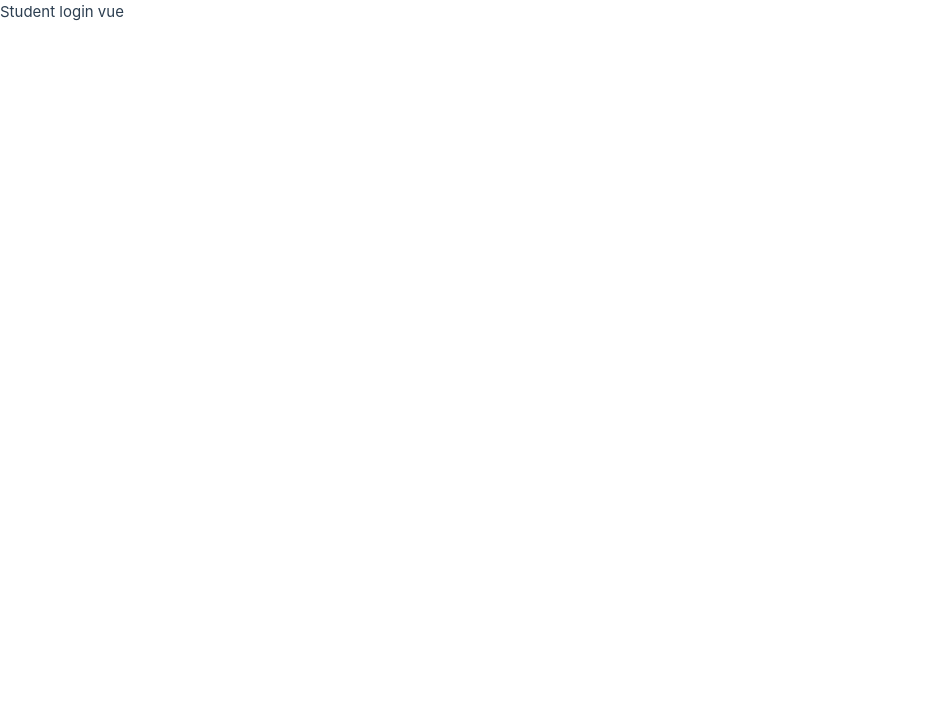
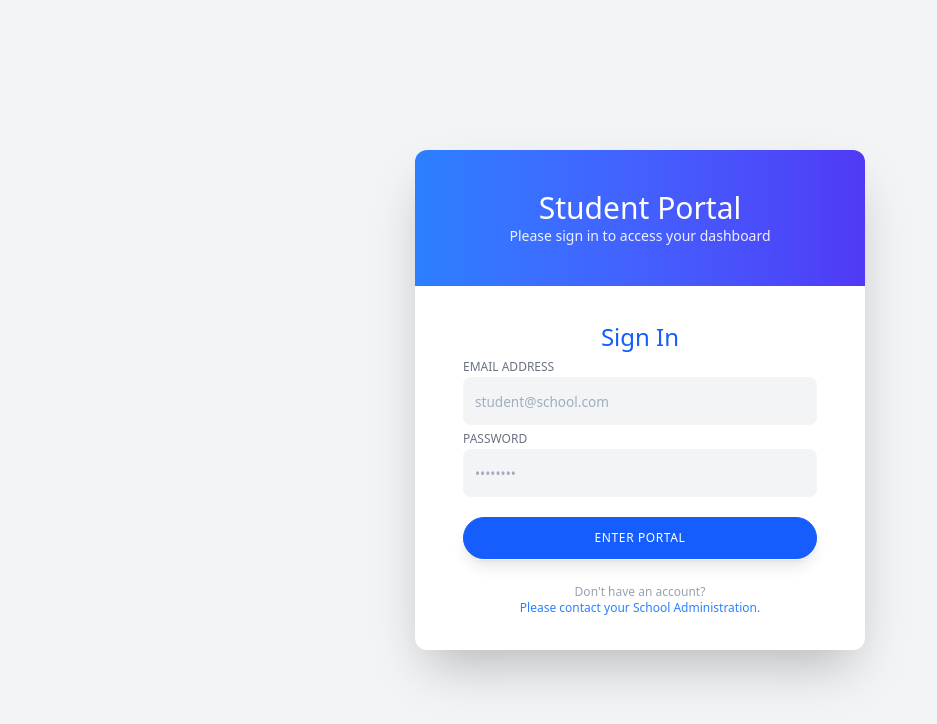
Before and after one commit to kimanijosephine/SchoolProject, a Vue app in the folder client/: page /student-auth in a window 1280 px wide. Shown: the top 724 px of the page, without its empty margins (0-937 px from the left). Built offline with nearby package versions, Linux system fonts and the light colour scheme.

Commit message:
added student login form
Co-authored-by: Arnold Kimani <arnoldqym@gmail.com>

```diff
--- /dev/null
+++ b/client/src/components/AuthPages/StudentLoginComponent.vue
@@ -0,0 +1,71 @@
+<template lang="html">
+  <div class="flex items-center justify-center min-h-screen bg-gray-100 font-sans">
+    <div
+      class="relative bg-white w-[450px] max-w-full min-h-[500px] rounded-xl shadow-2xl overflow-hidden flex flex-col">
+
+      <div class="bg-gradient-to-r from-blue-500 to-indigo-600 py-10 px-8 text-center text-white">
+        <h1 class="text-3xl font-bold">Student Portal</h1>
+        <p class="text-sm mt-2 opacity-90">Please sign in to access your dashboard</p>
+      </div>
+
+      <div class="flex-grow flex flex-col items-center justify-center px-12 py-8 text-center">
+        <form @submit.prevent="handleLogin" class="w-full">
+          <h2 class="text-2xl font-bold text-blue-600 mb-6">Sign In</h2>
+
+          <div class="space-y-4">
+            <div class="text-left">
+              <label class="text-xs font-semibold text-gray-500 ml-1 uppercase">Email Address</label>
+              <input v-model="loginData.email" type="email" placeholder="student@school.com"
+                class="bg-gray-100 border-none p-3 w-full rounded-lg focus:ring-2 focus:ring-blue-400 outline-none text-gray-600 mt-1"
+                required />
+            </div>
+
+            <div class="text-left">
+              <label class="text-xs font-semibold text-gray-500 ml-1 uppercase">Password</label>
+              <input v-model="loginData.password" type="password" placeholder="••••••••"
+                class="bg-gray-100 border-none p-3 w-full rounded-lg focus:ring-2 focus:ring-blue-400 outline-none text-gray-600 mt-1"
+                required />
+            </div>
+          </div>
+
+          <button type="submit"
+            class="mt-8 w-full rounded-full border border-blue-600 bg-blue-600 text-white text-xs font-bold py-3 uppercase tracking-wider transition-transform active:scale-95 hover:bg-blue-700 shadow-lg"
+            style="margin-top: 20px;">
+            Enter Portal
+          </button>
+        </form>
+
+        <div class="mt-8 pt-6 border-t border-gray-100 w-full text-center">
+          <p class="text-xs text-gray-400">
+            Don't have an account? <br />
+            <span class="text-blue-500 font-medium">Please contact your School Administration.</span>
+          </p>
+        </div>
+      </div>
+    </div>
+  </div>
+</template>
+
+<script setup lang="ts">
+import { reactive } from 'vue';
+
+// Only login data needed for students
+const loginData = reactive({
+  role: "student",
+  email: "",
+  password: ""
+});
+
+const handleLogin = () => {
+  console.log("Student Login Attempt:", loginData);
+  // Example: authStore.login(loginData)
+};
+</script>
+
+<style lang="css" scoped>
+/* Scoped styles for small refinements */
+input::placeholder {
+  color: #a0aec0;
+  font-size: 0.85rem;
+}
+</style>
--- a/client/src/views/AuthVue/StudentLogin.vue
+++ b/client/src/views/AuthVue/StudentLogin.vue
@@ -1,9 +1,9 @@
 <template lang="html">
   <div>
-    Student login vue
+    <StudentLoginComponent />
   </div>
 </template>
 <script setup lang="ts">
-
+import StudentLoginComponent from '@/components/AuthPages/StudentLoginComponent.vue';
 </script>
 <style lang="css" scoped></style>
```
Also changed, not shown: 1 other file (tests, documents, lock files or other folders).
